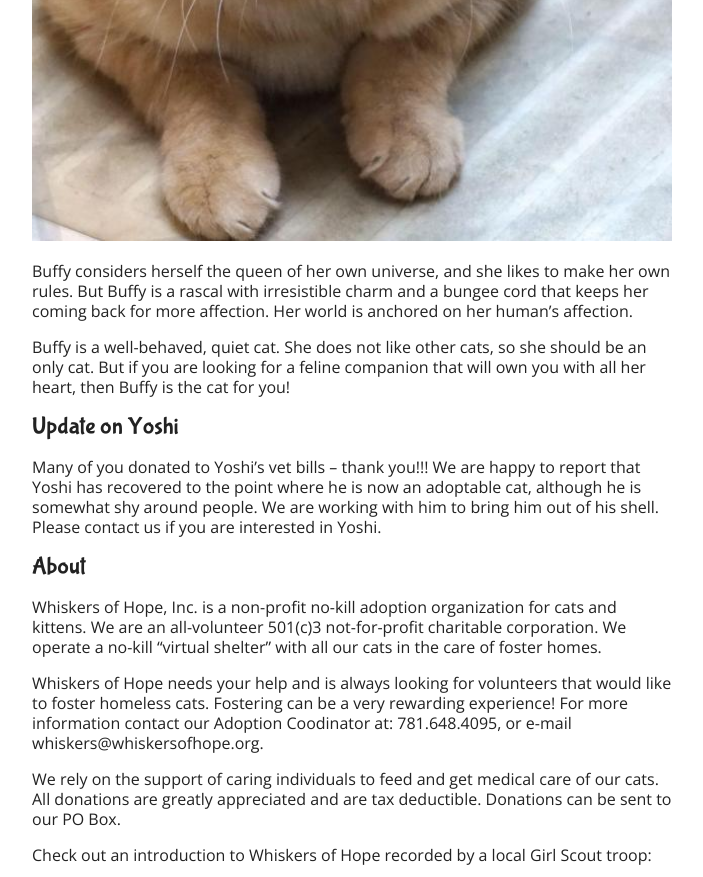
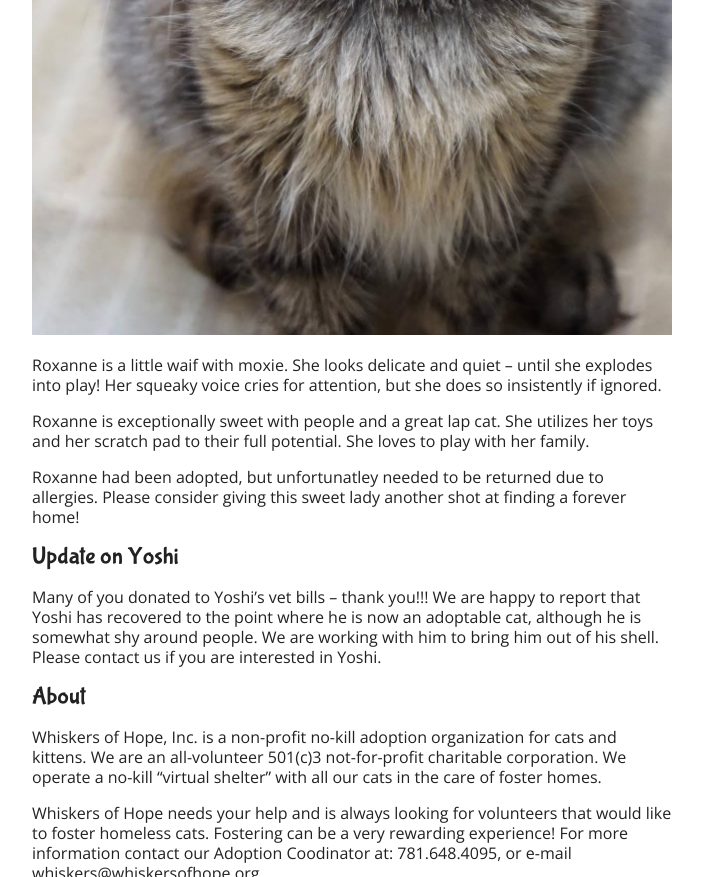
Before and after one commit to whiskers-of-hope/whiskers-of-hope.github.io, a Jekyll site: the page built from index.md, in a window 1280 px wide and 900 px high, scrolled down 999 px, cut to the strip 0-877 px from the top of the window. Shown: the whole strip, without its empty margins (288-991 px from the left). Built offline with Jekyll 4.4.1, drawn with Linux system fonts in a browser that asks for light colours; Markdown is read by kramdown in place of the engine named in the settings; some of the changed text lies outside the part shown.

Commit message:
Roxanne, New Cat of the Month

```diff
--- a/index.md
+++ b/index.md
@@ -3,13 +3,15 @@ layout: default
 title: Whiskers of Hope
 ---
 
-## Adopt our cat of the month: Buffy!
+## Adopt our cat of the month: Roxanne!
 
-![Buffy](/images/buffy.jpg)
+![Roxanne](/images/roxanne.jpg)
 
-Buffy considers herself the queen of her own universe, and she likes to make her own rules. But Buffy is a rascal with irresistible charm and a bungee cord that keeps her coming back for more affection. Her world is anchored on her human's affection.
+Roxanne is a little waif with moxie. She looks delicate and quiet -- until she explodes into play! Her squeaky voice cries for attention, but she does so insistently if ignored.
 
-Buffy is a well-behaved, quiet cat. She does not like other cats, so she should be an only cat. But if you are looking for a feline companion that will own you with all her heart, then Buffy is the cat for you!
+Roxanne is exceptionally sweet with people and a great lap cat. She utilizes her toys and her scratch pad to their full potential. She loves to play with her family.
+
+Roxanne had been adopted, but unfortunatley needed to be returned due to allergies. Please consider giving this sweet lady another shot at finding a forever home!
 
 ## Update on Yoshi
 
```
Also changed, not shown: images/roxanne.jpg (added).
